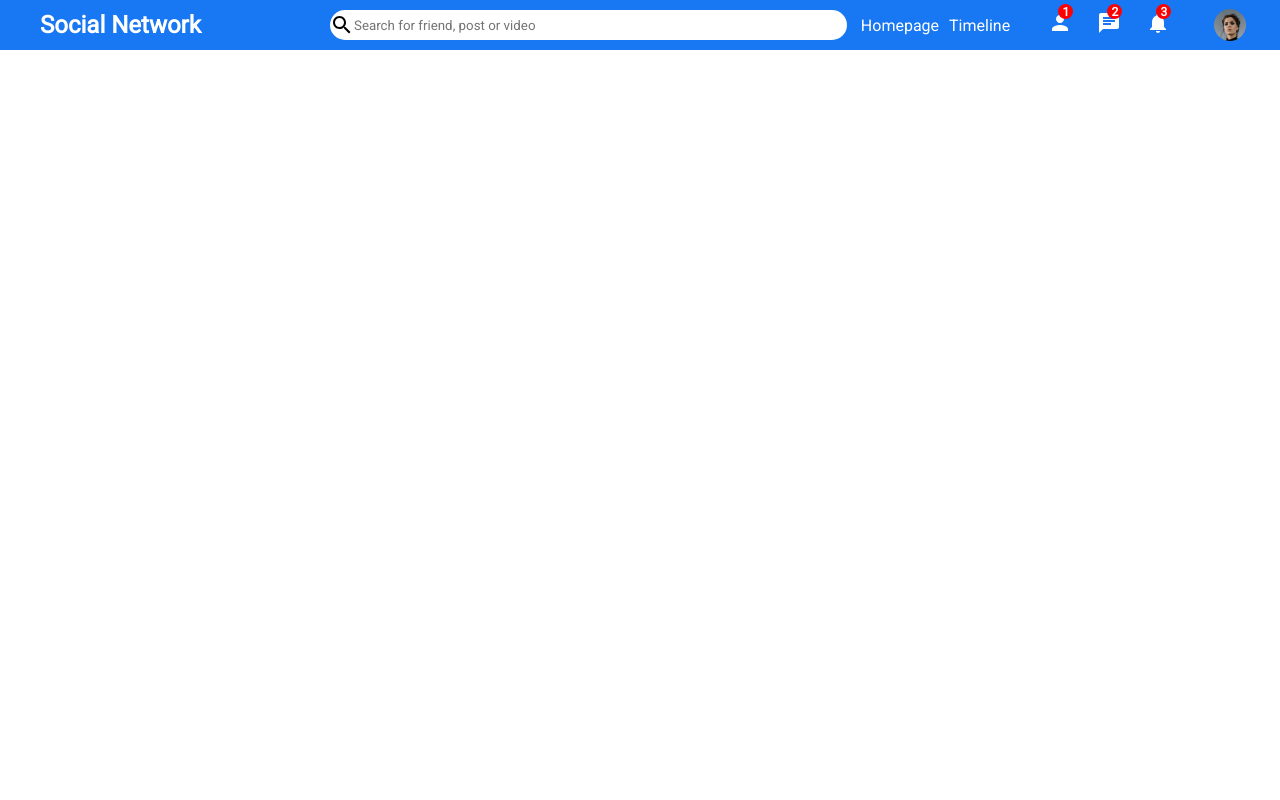
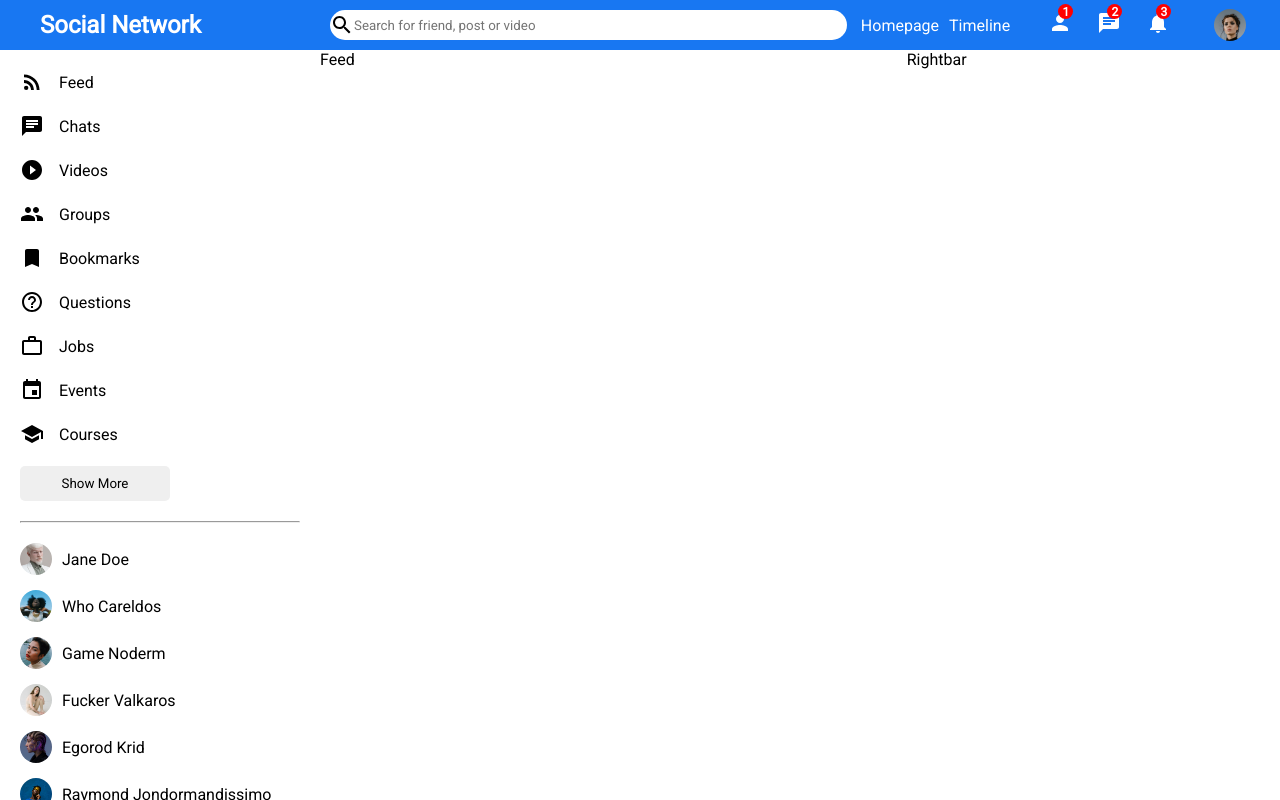
Before and after one commit to virtuozv/miniprojectsreact, a React (Create React App) app in the folder 3-ui-design-sn/: page / in a window 1280 px wide. Built offline with nearby package versions, Linux system fonts and the light colour scheme.

Commit message:
dev sidebar

```diff
--- /dev/null
+++ b/3-ui-design-sn/src/components/feed/Feed.jsx
@@ -0,0 +1,7 @@
+import "./feed.css";
+
+const Feed = () => {
+  return <div className="feed">Feed</div>;
+};
+
+export default Feed;
--- /dev/null
+++ b/3-ui-design-sn/src/components/feed/feed.css
@@ -0,0 +1,3 @@
+.feed {
+    flex: 5.5;
+}
--- /dev/null
+++ b/3-ui-design-sn/src/components/rightbar/Rightbar.jsx
@@ -0,0 +1,7 @@
+import "./rightbar.css";
+
+const Rightbar = () => {
+  return <div className="rightbar">Rightbar</div>;
+};
+
+export default Rightbar;
--- /dev/null
+++ b/3-ui-design-sn/src/components/rightbar/rightbar.css
@@ -0,0 +1,3 @@
+.rightbar {
+    flex: 3.5;
+}
--- /dev/null
+++ b/3-ui-design-sn/src/components/sidebar/Sidebar.jsx
@@ -0,0 +1,113 @@
+import "./sidebar.css";
+import {
+  RssFeed,
+  Chat,
+  PlayCircleFilledOutlined,
+  Group,
+  Bookmark,
+  HelpOutline,
+  WorkOutline,
+  Event,
+  School,
+} from "@material-ui/icons";
+
+const Sidebar = () => {
+  return (
+    <div className="sidebar">
+      <div className="sidebarWrapper">
+        <ul className="sidebarList">
+          <li className="sidebarListItem">
+            <RssFeed className="sidebarIcon" />
+            <span className="sidebarListItemText">Feed</span>
+          </li>
+          <li className="sidebarListItem">
+            <Chat className="sidebarIcon" />
+            <span className="sidebarListItemText">Chats</span>
+          </li>
+          <li className="sidebarListItem">
+            <PlayCircleFilledOutlined className="sidebarIcon" />
+            <span className="sidebarListItemText">Videos</span>
+          </li>
+          <li className="sidebarListItem">
+            <Group className="sidebarIcon" />
+            <span className="sidebarListItemText">Groups</span>
+          </li>
+          <li className="sidebarListItem">
+            <Bookmark className="sidebarIcon" />
+            <span className="sidebarListItemText">Bookmarks</span>
+          </li>
+          <li className="sidebarListItem">
+            <HelpOutline className="sidebarIcon" />
+            <span className="sidebarListItemText">Questions</span>
+          </li>
+          <li className="sidebarListItem">
+            <WorkOutline className="sidebarIcon" />
+            <span className="sidebarListItemText">Jobs</span>
+          </li>
+          <li className="sidebarListItem">
+            <Event className="sidebarIcon" />
+            <span className="sidebarListItemText">Events</span>
+          </li>
+          <li className="sidebarListItem">
+            <School className="sidebarIcon" />
+            <span className="sidebarListItemText">Courses</span>
+          </li>
+        </ul>
+        <button className="sidebarButton">Show More</button>
+        <hr className="sidebarHr" />
+        <ul className="sidebarFriendList">
+          <li className="sidebarFriend">
+            <img
+              className="sidebarFriendImg"
+              src="/assets/person/2.jpeg"
+              alt=""
+            />
+            <span className="sidebarFriendName">Jane Doe</span>
+          </li>
+          <li className="sidebarFriend">
+            <img
+              className="sidebarFriendImg"
+              src="/assets/person/3.jpeg"
+              alt=""
+            />
+            <span className="sidebarFriendName">Who Careldos</span>
+          </li>
+          <li className="sidebarFriend">
+            <img
+              className="sidebarFriendImg"
+              src="/assets/person/4.jpeg"
+              alt=""
+            />
+            <span className="sidebarFriendName">Game Noderm</span>
+          </li>
+          <li className="sidebarFriend">
+            <img
+              className="sidebarFriendImg"
+              src="/assets/person/5.jpeg"
+              alt=""
+            />
+            <span className="sidebarFriendName">Fucker Valkaros</span>
+          </li>
+          <li className="sidebarFriend">
+            <img
+              className="sidebarFriendImg"
+              src="/assets/person/6.jpeg"
+              alt=""
+            />
+            <span className="sidebarFriendName">Egorod Krid</span>
+          </li>
+          <li className="sidebarFriend">
+            <img
+              className="sidebarFriendImg"
+              src="/assets/person/7.jpeg"
+              alt=""
+            />
+            <span className="sidebarFriendName">Raymond Jondormandissimo</span>
+          </li>
+        </ul>
+      </div>
+    </div>
+  );
+};
+
+export default Sidebar;
--- /dev/null
+++ b/3-ui-design-sn/src/components/sidebar/sidebar.css
@@ -0,0 +1,67 @@
+.sidebar {
+    flex: 3;
+    height: calc(100vh - 50px);
+    overflow-y: scroll;
+}
+
+::-webkit-scrollbar {
+    width: 5px;
+}
+::-webkit-scrollbar-track {
+    background-color: #f1f1f1;
+}
+::-webkit-scrollbar-thumb {
+    background-color: lightgray;
+}
+
+.sidebarWrapper {
+    padding: 20px;
+}
+
+.sidebarList {
+    padding: 0;
+    margin: 0;
+    list-style-type: none;
+}
+
+.sidebarListItem {
+    display: flex;
+    align-items: center;
+    margin-bottom: 20px;
+}
+
+.sidebarIcon {
+    margin-right: 15px;
+}
+
+.sidebarButton {
+    width: 150px;
+    border: none;
+    padding: 10px;
+    border-radius: 5px;
+    font-weight: 500;
+}
+
+.sidebarHr {
+    margin: 20px 0;
+}
+
+.sidebarFriendList {
+    padding: 0;
+    margin: 0;
+    list-style: none;
+}
+
+.sidebarFriend {
+    display: flex;
+    align-items: center;
+    margin-bottom: 15px;
+}
+
+.sidebarFriendImg {
+    height: 32px;
+    width: 32px;
+    border-radius: 50%;
+    object-fit: cover;
+    margin-right: 10px;
+}
--- a/3-ui-design-sn/src/pages/home/Home.js
+++ b/3-ui-design-sn/src/pages/home/Home.js
@@ -1,8 +1,20 @@
-import Topbar from '../../components/topbar/Topbar';
+import Feed from "../../components/feed/Feed";
+import Rightbar from "../../components/rightbar/Rightbar";
+import Sidebar from "../../components/sidebar/Sidebar";
+import Topbar from "../../components/topbar/Topbar";
+import './home.css';
+
 const Home = () => {
-    return <div>
-        <Topbar />
-    </div>
-}
+  return (
+    <>
+      <Topbar />
+      <div className="homeContainer">
+        <Sidebar />
+        <Feed />
+        <Rightbar />
+      </div>
+    </>
+  );
+};
 
-export default Home
+export default Home;
--- a/3-ui-design-sn/src/pages/home/home.css
+++ b/3-ui-design-sn/src/pages/home/home.css
@@ -0,0 +1,4 @@
+.homeContainer {
+    display: flex;
+    width: 100%;
+}
```
